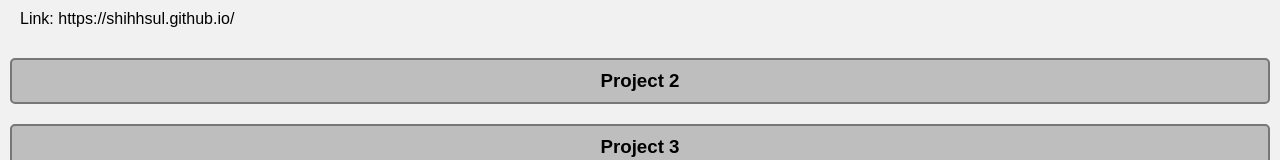
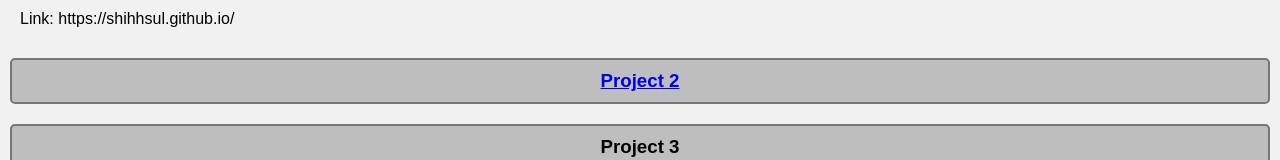
Before and after one commit to shihhsul/shihhsul.github.io, a plain HTML site: page projects.html in a window 1280 px wide. Shown: the part 315-475 px from the top of the page. Drawn offline with Linux system fonts and the light colour scheme.

Commit message:
Update projects.html

```diff
--- a/projects.html
+++ b/projects.html
@@ -29,7 +29,7 @@
         <p>Link: https://shihhsul.github.io/</p>
         </div>
         <div class="project project-2">
-            <h3>Project 2</h3>
+            <h3><a href="gss.html">Project 2</a></h3>
         </div>
         <div class="project project-3">
             <h3>Project 3</h3>
```
